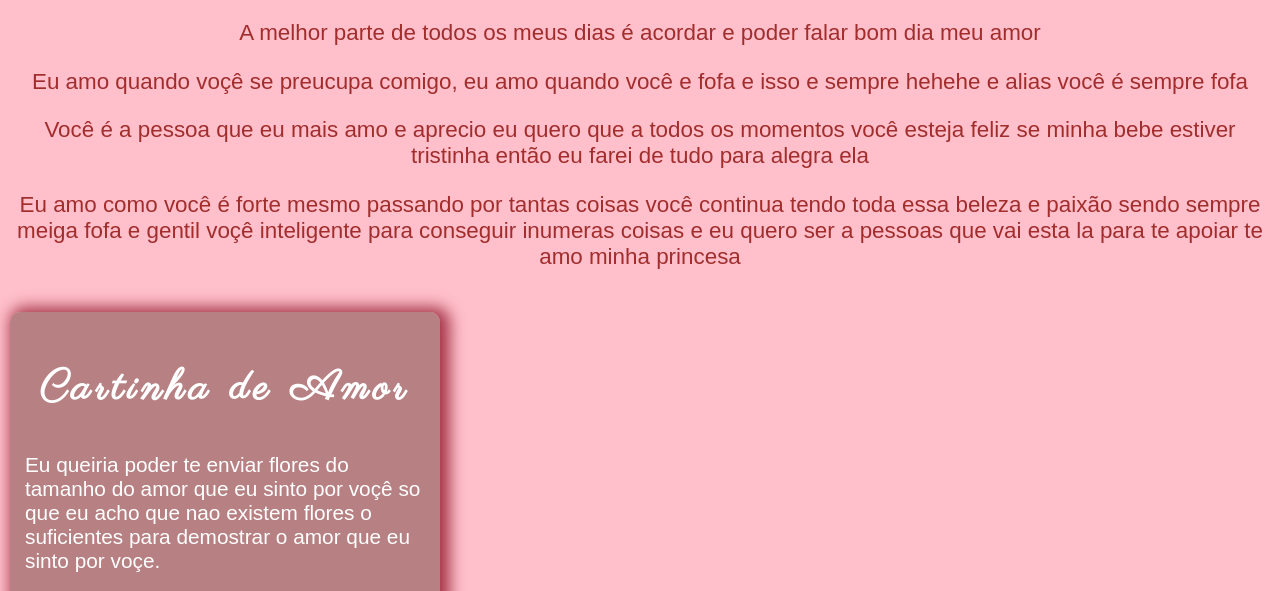
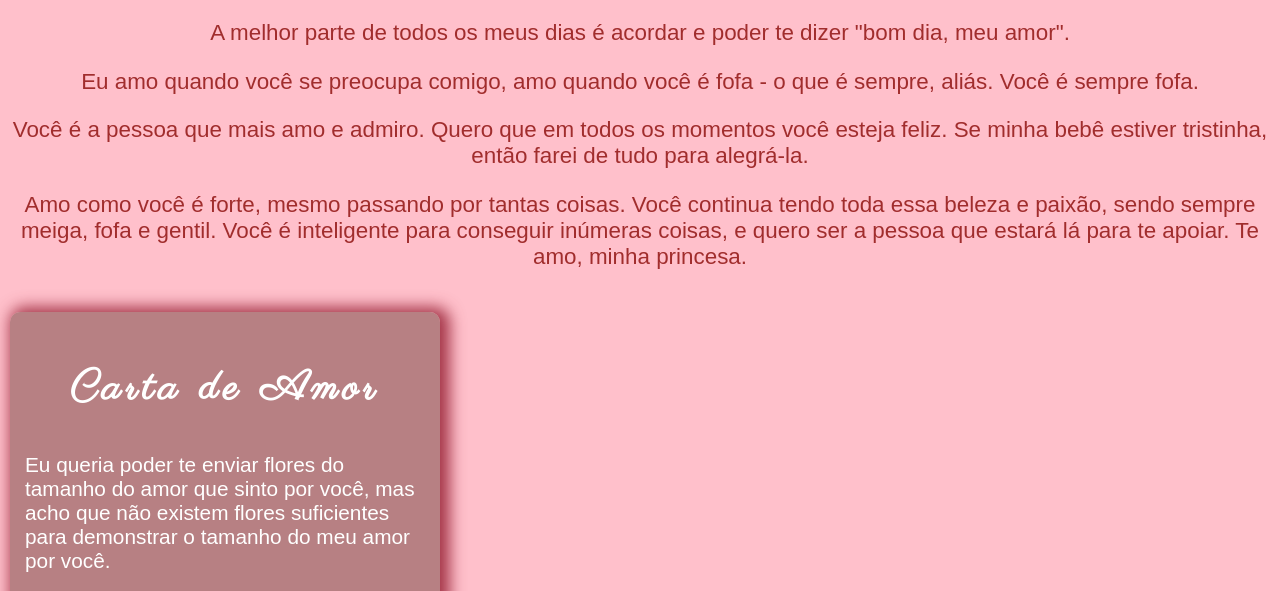
Before and after one commit to Zuruy/MySites, a PHP site: page / in a window 1280 px wide. Shown: the part 625-1216 px from the top of the page. Run offline with PHP 8.4, Linux system fonts and the light colour scheme.

Commit message:
terminado

```diff
--- a/Amor/index.html
+++ b/Amor/index.html
@@ -1,39 +1,60 @@
 <!DOCTYPE html>
-<html lang="en">
+<html lang="pt-br">
 <head>
     <meta charset="UTF-8">
     <meta name="viewport" content="width=device-width, initial-scale=1.0">
+    <link rel="shortcut icon" href="https://encrypted-tbn0.gstatic.com/images?q=tbn:ANd9GcQRjfv3r8aiTMCHBCkHKDAq0Ui1Ll9KQJfCmA&usqp=CAU" type="image/x-icon">
     <link rel="stylesheet" href="style.css">
-    <title>Te-Amo</title>
+    <link href="https://fonts.googleapis.com/css2?family=Parisienne&display=swap" rel="stylesheet">
+    <title>Te Amo</title>
 </head>
 <body>
     <header>
         <div id="fundo"><img src="https://img1.picmix.com/output/stamp/normal/8/4/0/3/1163048_bd44b.gif" alt=""></div>
         <h1>27/04</h1>
-        <h3>1 mes de namoro momoi foram os melhores dias da minha vida te amooooo  minha princesa</h3>
+        <h3>1 mês de namoro, meu amor! Foram os melhores dias da minha vida. Te amo, minha princesa!</h3>
     </header>
    <div class="texto">
-     <h2>Sabe por que eu te amo? </h2>
-     <p>A melhor parte de todos os meus dias é acordar e poder falar bom dia meu amor</p>
+     <h2>Sabe por que eu te amo?</h2>
+     <p>A melhor parte de todos os meus dias é acordar e poder te dizer "bom dia, meu amor".</p>
 
-     <p>Eu amo quando voçê se preucupa comigo, eu amo quando você e fofa e isso e sempre hehehe e alias você é sempre fofa</p>
+     <p>Eu amo quando você se preocupa comigo, amo quando você é fofa - o que é sempre, aliás. Você é sempre fofa.</p>
 
-     <p>Você é a pessoa que eu mais amo e aprecio eu quero que a todos os momentos você esteja feliz se minha bebe estiver tristinha então eu farei de tudo para alegra ela</p>
+     <p>Você é a pessoa que mais amo e admiro. Quero que em todos os momentos você esteja feliz. Se minha bebê estiver tristinha, então farei de tudo para alegrá-la.</p>
 
-     <p>Eu amo como você é forte mesmo passando por tantas coisas você continua tendo toda essa beleza e paixão sendo sempre meiga fofa e gentil voçê inteligente para conseguir inumeras coisas e eu quero ser a pessoas que vai esta la para te apoiar te amo minha princesa</p>
+     <p>Amo como você é forte, mesmo passando por tantas coisas. Você continua tendo toda essa beleza e paixão, sendo sempre meiga, fofa e gentil. Você é inteligente para conseguir inúmeras coisas, e quero ser a pessoa que estará lá para te apoiar. Te amo, minha princesa.</p>
    </div>
    <div class="bela">
-    <h2>Cartinha de Amor</h2>
-     <p>Eu queiria poder te enviar flores do tamanho do amor que eu sinto por voçê so que eu acho que nao existem flores o suficientes para demostrar o amor que eu sinto por voçe. </p>
-     <img src="https://gifdb.com/images/high/milk-and-mocha-kissing-amor-1crt5fkzg6d0956k.gif" alt="gif ursinho se beijando" >
+    <h2>Carta de Amor</h2>
+     <p>Eu queria poder te enviar flores do tamanho do amor que sinto por você, mas acho que não existem flores suficientes para demonstrar o tamanho do meu amor por você.</p>
+     <img src="https://gifdb.com/images/high/milk-and-mocha-kissing-amor-1crt5fkzg6d0956k.gif" alt="gif ursinho se beijando">
    </div>
    <div class="texto">
         <h2>Curiosidades</h2>
-        <p>Momoi Sabia que eu me apaixonei por voçê muito rapido voçê foi a pessoa mais adoravel que eu ja conheci eu adorava quando vc falava tioo hehe eu te amo meu amor eu prometo sempre ficar ao seu lado mor </p>
+        <p>Momoi, sabia que me apaixonei por você muito rápido? Você foi a pessoa mais adorável que já conheci. Adorava quando você falava "tio" hehe. Eu te amo, meu amor. Prometo sempre ficar ao seu lado.</p>
 
-        <p>Mor sabia que minha irma fala que ama sua voz ela fala que voçê tem a voz de uma anjinha hehe e voçê realmente tem sau voz é tão doce e calorosa que é como se todo minhas preucupaçoes fossem embora quando eu ouço ela te amo morr </p>
+        <p>Mor, sabia que minha irmã diz que ama sua voz? Ela fala que você tem a voz de uma anjinha hehe. E você realmente tem. Sua voz é tão doce e calorosa que é como se todas as minhas preocupações fossem embora quando a ouço. Te amo, amor.</p>
 
-        <p>Essa eu nem ia contar mais momoi sabia que eu tenho um caderno de poemas so para voçê alguns desses poemas estao aqui hehe,  mor voçê a minha musa meu motivo de ser feliz e todos os dias sorrir pois eu sei que posso todos os dias te chamar de minha amor e dizer o quanto eu te amo</p>
+        <p>Essa eu nem ia contar, mas momoi, sabia que tenho um caderno de poemas só para você? Alguns desses poemas estão aqui. Mor, você é minha musa, meu motivo de ser feliz. Todos os dias sorrio porque sei que posso te chamar de minha amor e dizer o quanto te amo.</p>
    </div>
+   <div class="texto">
+        <h2>Declaração de Amor</h2>
+        <p>Minha vida mudou completamente desde que você chegou nela. Você trouxe cor, amor e alegria para os meus dias. Sua linda voz ilumina até os dias sem cor, Te amo além das palavras, meu amor.</p>
+   </div>
+   <div class="bela">
+        <h2>Promessas de Amor</h2>
+        <p>Eu prometo cuidar de você em todos os momentos, te apoiar em todas as suas escolhas e te amar incondicionalmente todos os dias da minha vida. Você é minha prioridade, meu amor.</p>
+        <img src="https://tse3.mm.bing.net/th?id=OIP.lYLM-Tptmebh-16KcTgZsAHaF7&pid=15.1" alt="">
+   </div>
+   <footer>
+
+    <div id="fundo"><img src="https://img1.picmix.com/output/stamp/normal/8/4/0/3/1163048_bd44b.gif" alt=""></div>
+    <h2>Te Amo Minha Princesa</h2>
+    <p>Teu amor é como o nascer do sol,<br>
+    Desperta em mim cores e calor,<br>
+    Tua ternura é como a lua cheia,<br>
+    Ilumina meus dias mesmo na noite mais escura.<br><br>
+
+   </footer>
 </body>
 </html>
--- a/Amor/style.css
+++ b/Amor/style.css
@@ -43,7 +43,15 @@ header h1{
 
 
 }
-
+footer{
+    font-family: 'Parisienne', cursive;
+    font-size: 2.5em;
+    text-align: center;
+    color: white;
+    width: 100%;
+    height: 500px;
+    background-color: rgb(172, 50, 70);
+}
 .bela{
     box-shadow: 5px 0px 15px 5px rgba(144, 20, 41, 0.801);
     margin: 10px;
```
